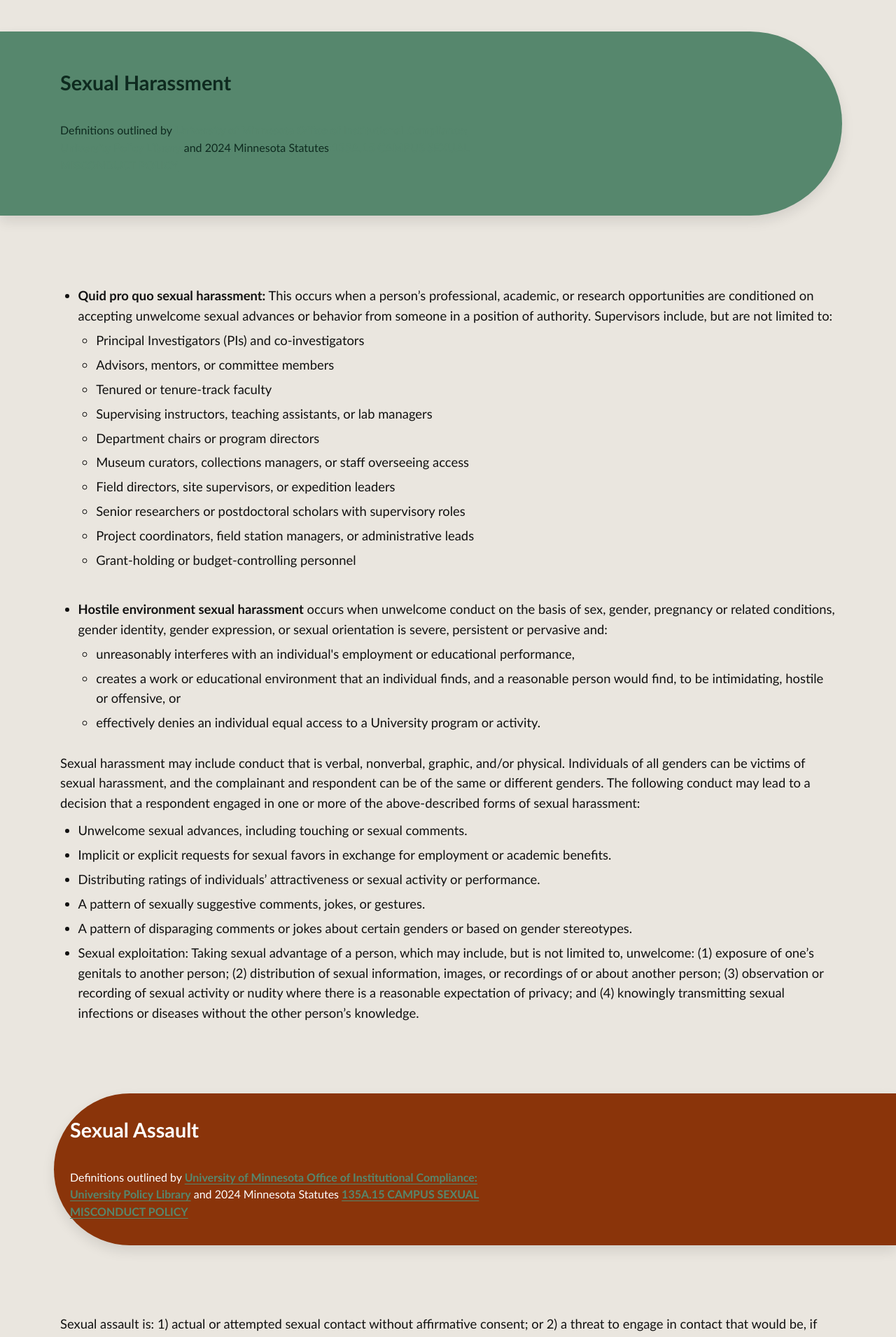
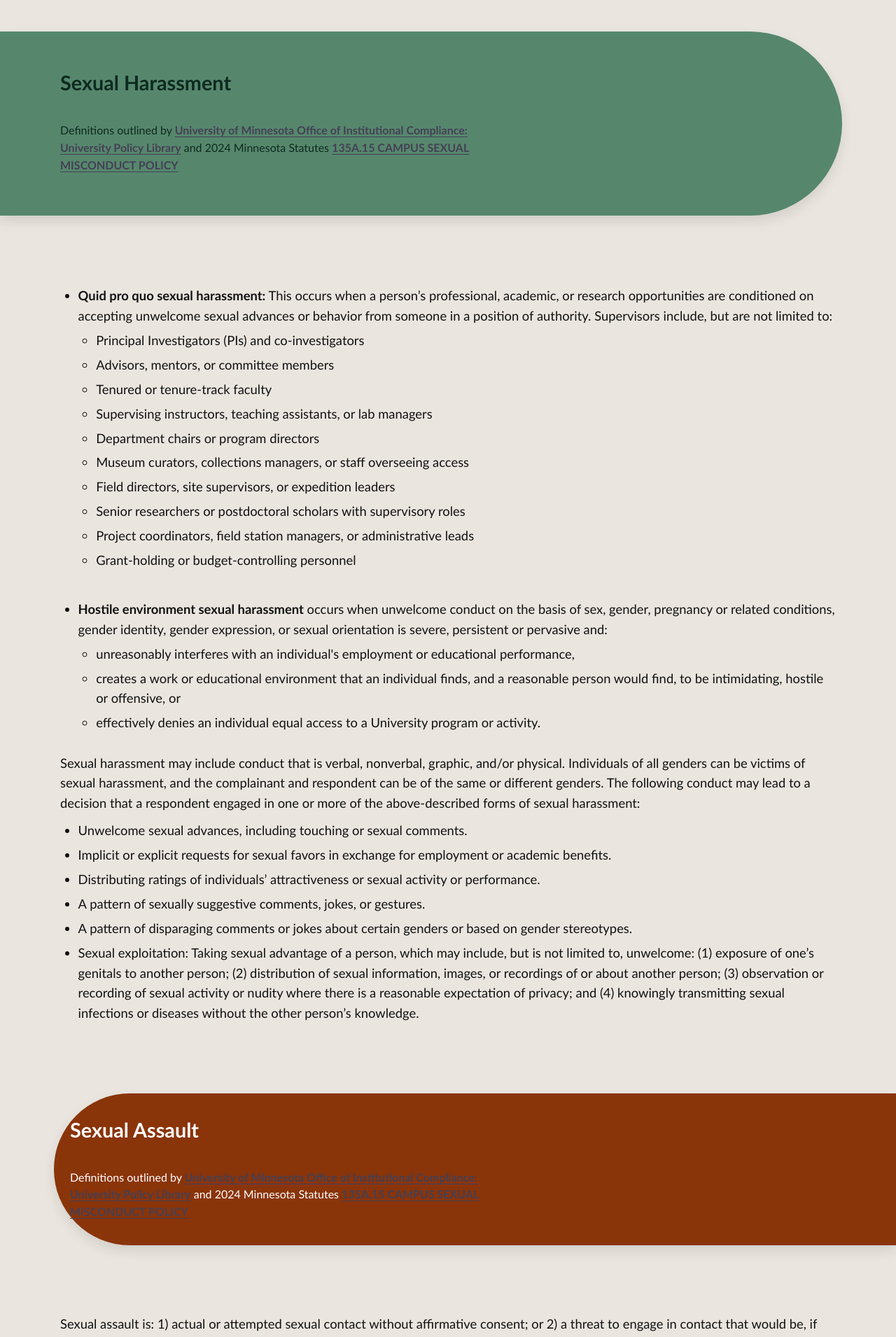
Before and after one commit to AnthroSafetyWarrior/GoldenTrowelProject, a Jekyll site: the page built from _pages/definitions.html, in a window 1280 px wide. Shown: the part 3189-5099 px from the top of the page at 70% size. Built offline with Jekyll 4.4.1, drawn with Linux system fonts in a browser that asks for light colours.

Commit message:
updating name

```diff
--- a/_pages/definitions.html
+++ b/_pages/definitions.html
@@ -9,17 +9,32 @@ hero_tint: .40
 ---
 
 <style>
-.pillband.pill--sage > a,
-.pill--sage .pillband__link{
+/* Links inside a sage pillband */
+.pillband.pill--sage a{
   color: var(--slate);
   text-decoration: underline;
 }
-.pillband.pill--sage > a:visited{ color: var(--slate); }
-.pillband.pill--sage > a:hover{ color: var(--logo-orange); },
-.pillband.pill--sage > a:focus-visible{
-  color: var(--slate);           /* or a darker slate var if you have one */
+.pillband.pill--sage a:hover,
+.pillband.pill--sage a:focus-visible{
+  color: var(--logo-orange);
+  text-decoration-thickness: 2px;
+}
+.pillband.pill--sage a:visited{ color: var(--slate); }
+.pillband.pill--sage a:active{ color: var(--soil); }
+
+/* Links inside a sage pillband */
+.pillband.pill--orange a{
+  color: var(--slate);
   text-decoration: underline;
 }
+.pillband.pill--orange a:hover,
+.pillband.pill--orange a:focus-visible{
+  color: var(--sage);
+  text-decoration-thickness: 2px;
+}
+.pillband.pill--orange a:visited{ color: var(--slate); }
+.pillband.pill--orange a:active{ color: var(--soil); }
+
 </style>
 
 <!-- 1) Intro – plain background -->
```
